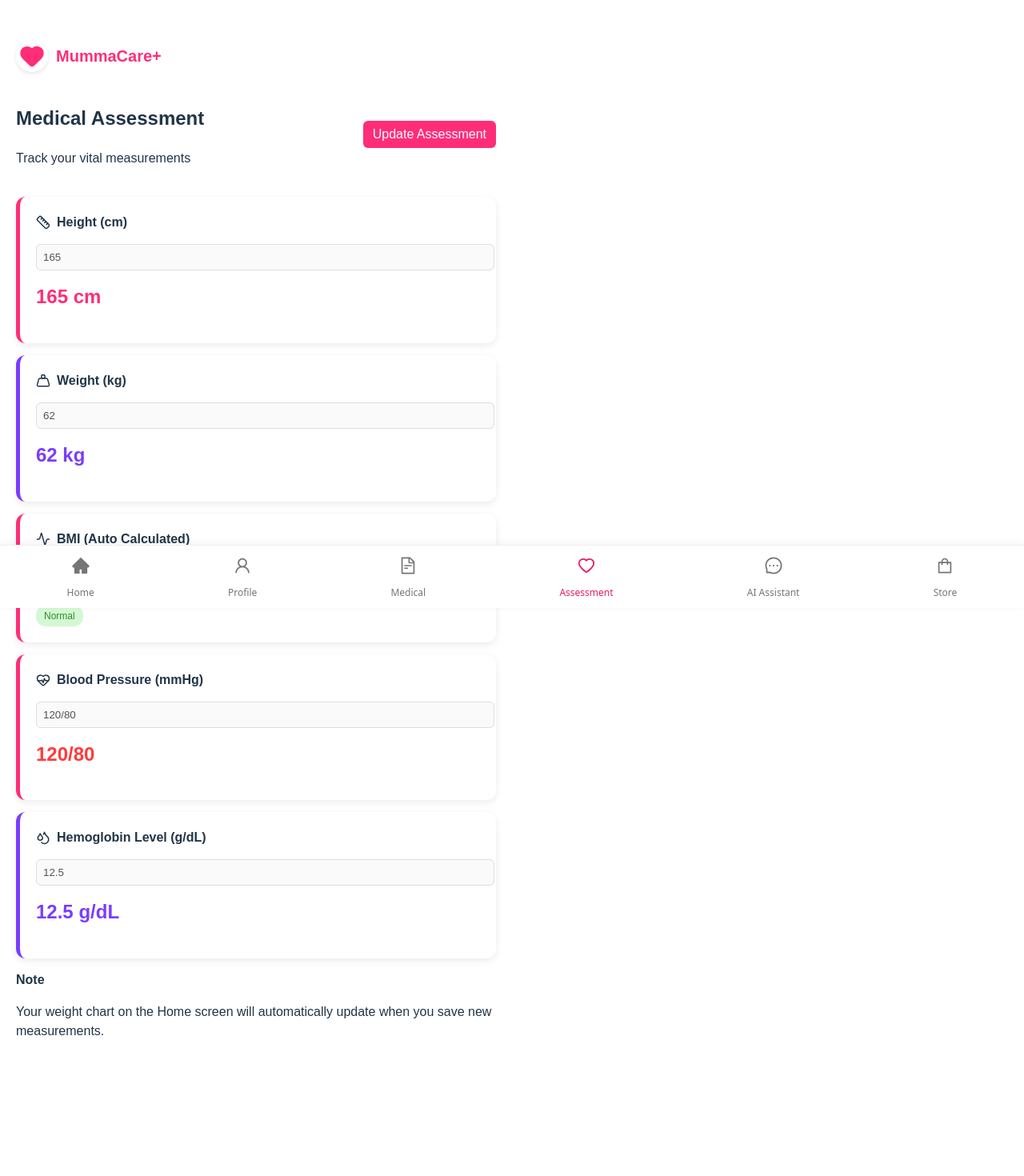
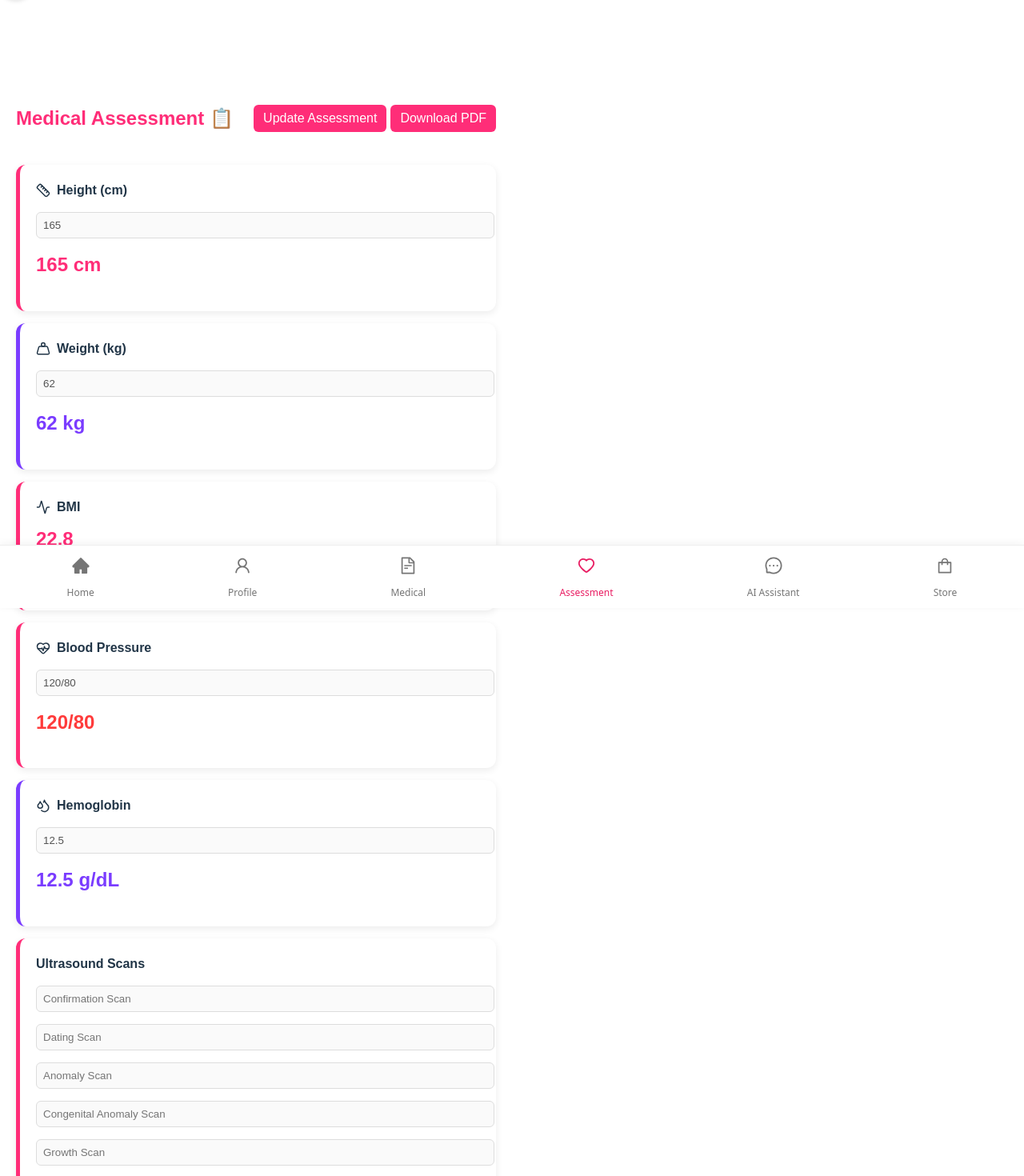
Before and after one commit to AngelusPonmalar/MummaCare-, a React (Vite) app: page /assessment in a window 1280 px wide. Shown: the part 40-1510 px from the top of the page at 80% size. Built offline with nearby package versions, Linux system fonts and the light colour scheme.

Commit message:
Update Assessment.jsx

```diff
--- a/src/pages/Assessment.jsx
+++ b/src/pages/Assessment.jsx
@@ -1,10 +1,30 @@
-import React, { useState, useEffect } from "react";
+import React, { useState, useEffect, useRef } from "react";
 import "./Assessment.css";
 import { Ruler, Weight, Activity, HeartPulse, Droplets, Heart } from "lucide-react";
+import jsPDF from "jspdf";
+import html2canvas from "html2canvas";
 
 function Assessment() {
+
+  const pdfRef = useRef();
   const [editMode, setEditMode] = useState(false);
-  const [data, setData] = useState({ height: 165, weight: 62, bp: "120/80", hb: 12.5 });
+
+  const [data, setData] = useState({
+    height: 165,
+    weight: 62,
+    bp: "120/80",
+    hb: 12.5,
+
+    confirmationScan: "",
+    datingScan: "",
+    anomalyScan: "",
+    congenitalScan: "",
+    growthScan: "",
+
+    tt1: false,
+    tt2: false
+  });
+
   const [bmi, setBmi] = useState(0);
 
   useEffect(() => {
@@ -12,17 +32,12 @@ function Assessment() {
     if (saved) setData(JSON.parse(saved));
   }, []);
 
-  // Updated BMI calculation with safety check
   useEffect(() => {
     const h = parseFloat(data.height);
     const w = parseFloat(data.weight);
-
     if (h > 0 && w > 0) {
       const heightInMeters = h / 100;
-      const calculatedBmi = (w / (heightInMeters * heightInMeters)).toFixed(1);
-      setBmi(calculatedBmi);
-    } else {
-      setBmi(0);
+      setBmi((w / (heightInMeters * heightInMeters)).toFixed(1));
     }
   }, [data.height, data.weight]);
 
@@ -30,10 +45,18 @@ function Assessment() {
 
   const saveData = () => {
     localStorage.setItem("assessmentData", JSON.stringify(data));
-    let weightHistory = JSON.parse(localStorage.getItem("weightHistory")) || [];
-    weightHistory.push({ date: new Date().toLocaleDateString(), weight: Number(data.weight) });
-    localStorage.setItem("weightHistory", JSON.stringify(weightHistory));
     setEditMode(false);
+  };
+
+  const downloadPDF = async () => {
+    const element = pdfRef.current;
+    const canvas = await html2canvas(element);
+    const imgData = canvas.toDataURL("image/png");
+    const pdf = new jsPDF("p", "mm", "a4");
+    const width = pdf.internal.pageSize.getWidth();
+    const height = (canvas.height * width) / canvas.width;
+    pdf.addImage(imgData, "PNG", 0, 0, width, height);
+    pdf.save("Medical_Assessment.pdf");
   };
 
   const bmiStatus = () => {
@@ -44,67 +67,85 @@ function Assessment() {
   };
 
   return (
-    <div className="assessment-container">
-      {/* Updated Branding Header */}
+    <div>
+
+      {/* Floating Header */}
       <div className="brand-header">
         <div className="logo-circle">
-          <Heart size={32} fill="#ff2d78" color="#ff2d78" />
+          <Heart size={26} fill="#ff2d78" color="#ff2d78" />
         </div>
-        <span className="brand-name">MummaCare+</span>
+        <span className="brand-name">PregMa</span>
       </div>
 
+      <div className="assessment-container" ref={pdfRef}>
+
         <div className="assessment-header">
-        <div className="title-section">
-          <h2>Medical Assessment</h2>
-          <p>Track your vital measurements</p>
-        </div>
+          <h2 className="title">Medical Assessment 📋</h2>
+          <div>
             {!editMode ? (
               <button className="update-btn" onClick={() => setEditMode(true)}>Update Assessment</button>
             ) : (
               <button className="save-btn" onClick={saveData}>Save</button>
             )}
+            <button className="update-btn" onClick={downloadPDF}>Download PDF</button>
+          </div>
         </div>
 
-      {/* Height Card */}
+        {/* Height */}
         <div className="card pink-border">
-        <div className="card-header"><Ruler size={18}/> <span>Height (cm)</span></div>
-        <input type="number" value={data.height} disabled={!editMode} onChange={(e)=>handleChange("height", e.target.value)} className="input-box" />
+          <div className="card-header"><Ruler size={18}/> Height (cm)</div>
+          <input type="number" value={data.height} disabled={!editMode} onChange={e=>handleChange("height", e.target.value)} className="input-box"/>
           <h2 className="value pink">{data.height} cm</h2>
         </div>
 
-      {/* Weight Card */}
+        {/* Weight */}
         <div className="card purple-border">
-        <div className="card-header"><Weight size={18}/> <span>Weight (kg)</span></div>
-        <input type="number" value={data.weight} disabled={!editMode} onChange={(e)=>handleChange("weight", e.target.value)} className="input-box" />
+          <div className="card-header"><Weight size={18}/> Weight (kg)</div>
+          <input type="number" value={data.weight} disabled={!editMode} onChange={e=>handleChange("weight", e.target.value)} className="input-box"/>
           <h2 className="value purple">{data.weight} kg</h2>
         </div>
 
-      {/* BMI Card - Automatic Calculation */}
+        {/* BMI */}
         <div className="card pink-border">
-        <div className="card-header"><Activity size={18}/> <span>BMI (Auto Calculated)</span></div>
-        <h2 className="value pink">{bmi > 0 ? bmi : "--"}</h2>
+          <div className="card-header"><Activity size={18}/> BMI</div>
+          <h2 className="value pink">{bmi}</h2>
           {bmi > 0 && <span className={`badge ${bmi < 25 ? "green" : "orange"}`}>{bmiStatus()}</span>}
         </div>
 
-      {/* Other Vitals */}
+        {/* Blood Pressure */}
         <div className="card pink-border">
-        <div className="card-header"><HeartPulse size={18}/> <span>Blood Pressure (mmHg)</span></div>
-        <input type="text" value={data.bp} disabled={!editMode} onChange={(e)=>handleChange("bp", e.target.value)} className="input-box" />
+          <div className="card-header"><HeartPulse size={18}/> Blood Pressure</div>
+          <input value={data.bp} disabled={!editMode} onChange={e=>handleChange("bp", e.target.value)} className="input-box"/>
           <h2 className="value red">{data.bp}</h2>
         </div>
 
+        {/* Hemoglobin */}
         <div className="card purple-border">
-        <div className="card-header"><Droplets size={18}/> <span>Hemoglobin Level (g/dL)</span></div>
-        <input type="number" value={data.hb} disabled={!editMode} onChange={(e)=>handleChange("hb", e.target.value)} className="input-box" />
+          <div className="card-header"><Droplets size={18}/> Hemoglobin</div>
+          <input type="number" value={data.hb} disabled={!editMode} onChange={e=>handleChange("hb", e.target.value)} className="input-box"/>
           <h2 className="value purple">{data.hb} g/dL</h2>
         </div>
 
-      <div className="note-box">
-        <strong>Note</strong>
-        <p>Your weight chart on the Home screen will automatically update when you save new measurements.</p>
+        {/* Ultrasound Scans */}
+        <div className="card pink-border">
+          <div className="card-header">Ultrasound Scans</div>
+          <input placeholder="Confirmation Scan" value={data.confirmationScan} disabled={!editMode} onChange={e=>handleChange("confirmationScan", e.target.value)} className="input-box"/>
+          <input placeholder="Dating Scan" value={data.datingScan} disabled={!editMode} onChange={e=>handleChange("datingScan", e.target.value)} className="input-box"/>
+          <input placeholder="Anomaly Scan" value={data.anomalyScan} disabled={!editMode} onChange={e=>handleChange("anomalyScan", e.target.value)} className="input-box"/>
+          <input placeholder="Congenital Anomaly Scan" value={data.congenitalScan} disabled={!editMode} onChange={e=>handleChange("congenitalScan", e.target.value)} className="input-box"/>
+          <input placeholder="Growth Scan" value={data.growthScan} disabled={!editMode} onChange={e=>handleChange("growthScan", e.target.value)} className="input-box"/>
         </div>
 
-      <div style={{ height: "80px" }}></div>
+        {/* Immunization */}
+        <div className="card purple-border">
+          <div className="card-header">Immunization</div>
+          <label><input type="checkbox" checked={data.tt1} disabled={!editMode} onChange={e=>handleChange("tt1", e.target.checked)}/> TT1 Vaccine</label>
+          <label><input type="checkbox" checked={data.tt2} disabled={!editMode} onChange={e=>handleChange("tt2", e.target.checked)}/> TT2 Vaccine</label>
+        </div>
+
+        <div style={{height:"80px"}}></div>
+
+      </div>
     </div>
   );
 }
```
Lines whose indentation alone changed are shown as unchanged.
